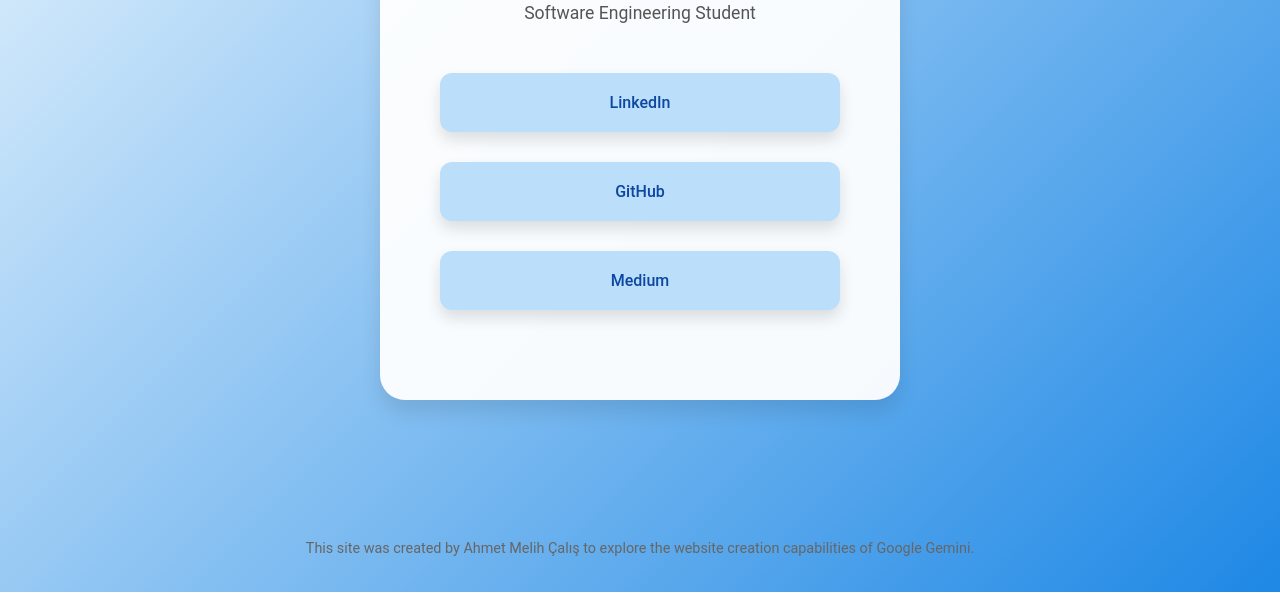
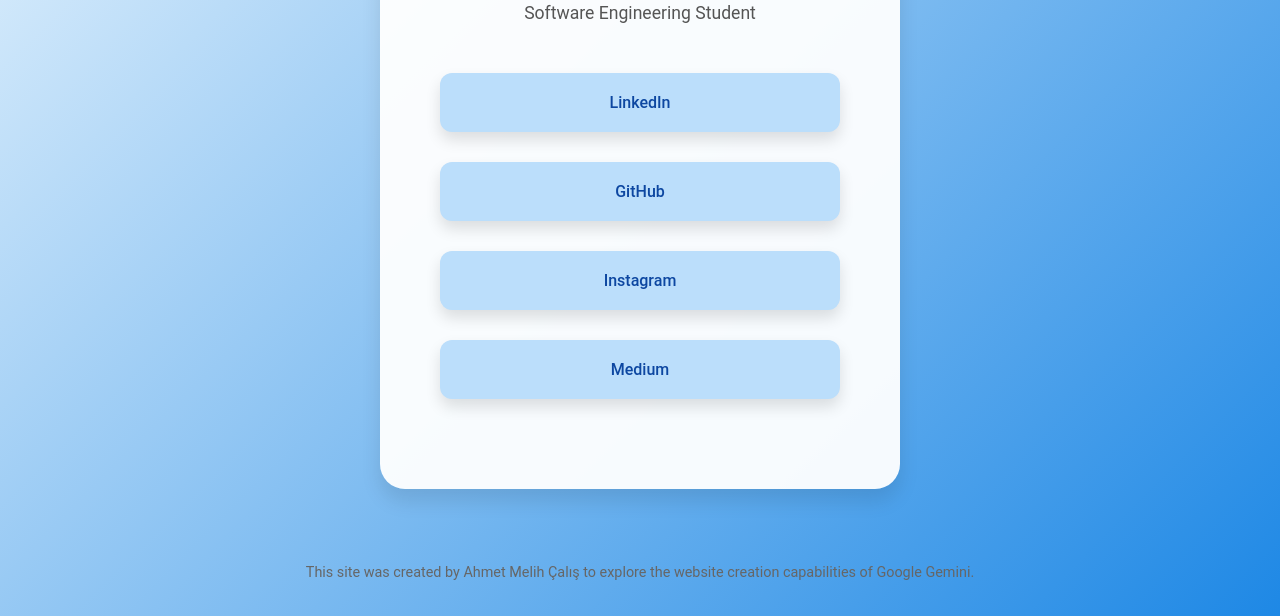
Before and after one commit to ahmetmelihcalis/ahmetmelihcalis.github.io, a plain HTML site: page index.html in a window 1280 px wide. Shown: the part 208-824 px from the top of the page. Before the commit the page ends 800 px from the top, so only its background shows below. Drawn offline with Linux system fonts and the light colour scheme.

Commit message:
Update index.html

```diff
--- a/index.html
+++ b/index.html
@@ -92,6 +92,7 @@
         <div class="links">
             <a href="https://www.linkedin.com/in/ahmetmelihcalis" target="_blank">LinkedIn</a>
             <a href="https://github.com/ahmetmelihcalis" target="_blank">GitHub</a>
+            <a href="https://www.instagram.com/instagramhesabiniz" target="_blank">Instagram</a>
             <a href="https://medium.com/@a.melihcalis" target="_blank">Medium</a>
         </div>
     </div>
```
